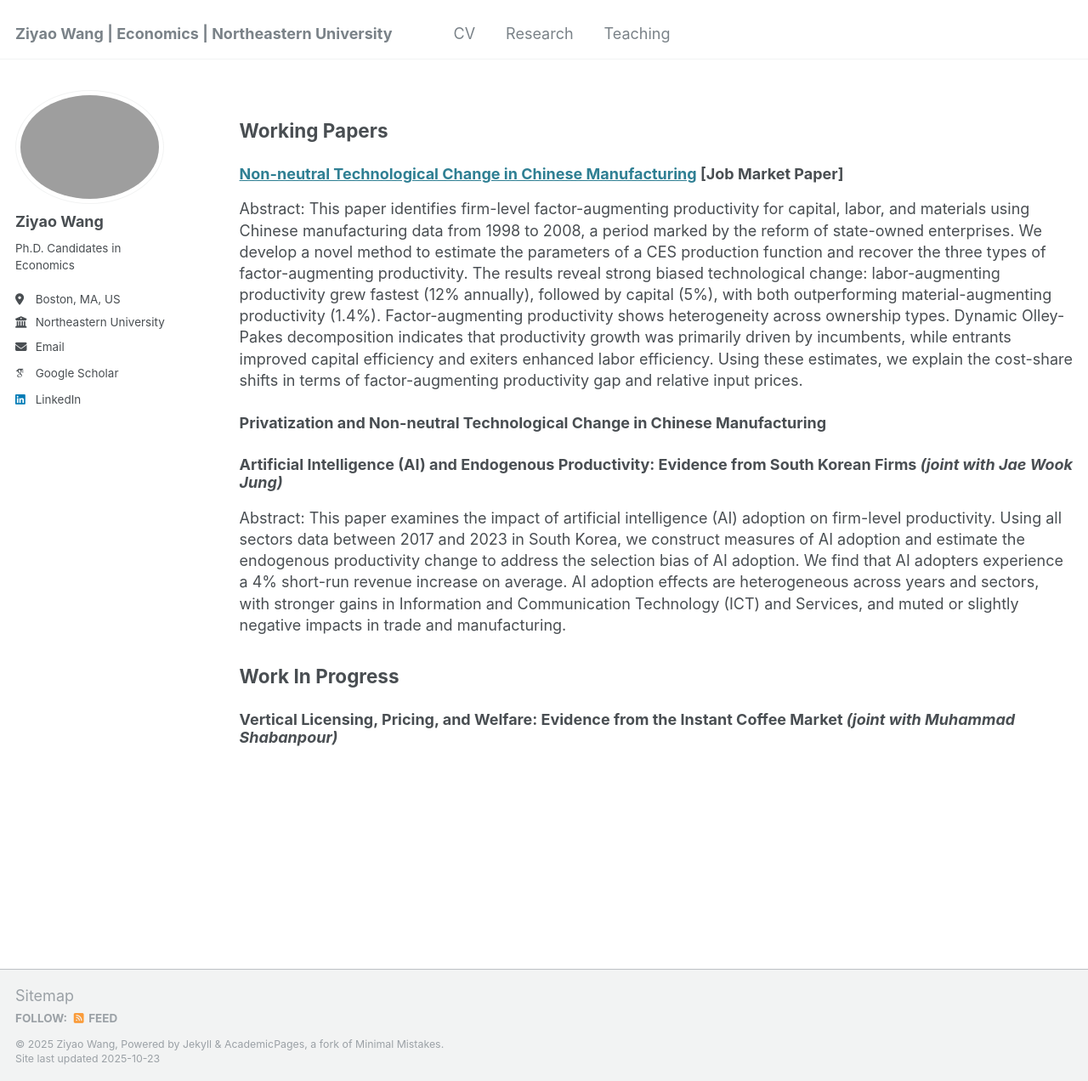
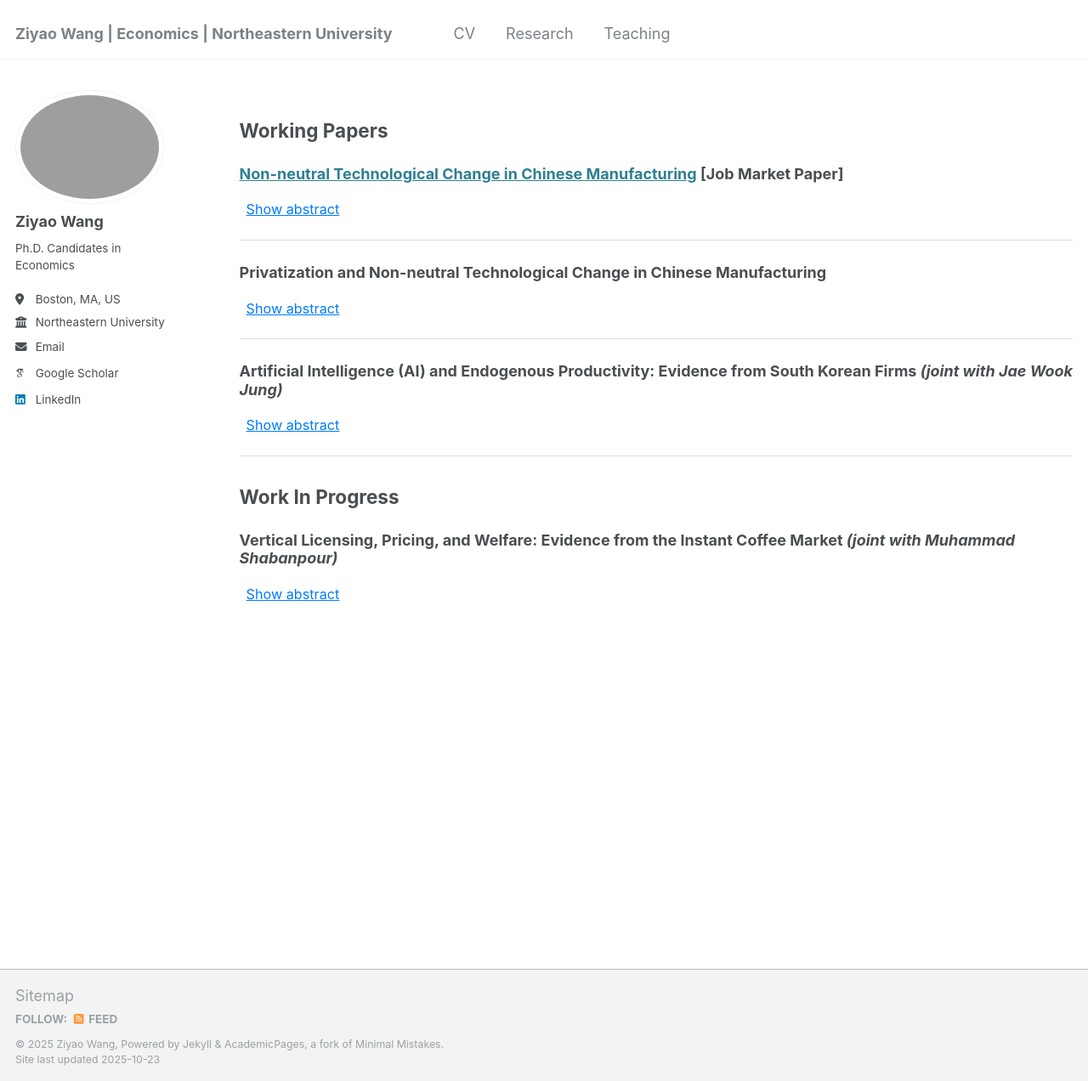
Before and after one commit to ziyaowangecon/ziyaowangecon.github.io, a Jekyll site: the page built from _pages/research.md, in a window 1280 px wide and 1272 px high. Shown: the whole window at 85% size. Built offline with Jekyll 4.4.1, drawn with Linux system fonts in a browser that asks for light colours; some web fonts are replaced.

Commit message:
Update research.md

```diff
--- a/_pages/research.md
+++ b/_pages/research.md
@@ -6,33 +6,23 @@ author_profile: true
 ---
 
 <style>
-  body {
-    line-height: 1.4; /* Adjust line spacing */
-  }
+  body { line-height: 1.4; }
+  p, li { font-size: 1em; }
+  .coauthors, .subcontent { font-size: 0.9em; }
 
-  p, li {
-    font-size: 1em; /* Font size for regular text */
-  }
-
-  .coauthors, .subcontent {
-    font-size: 0.9em; /* Customize specific classes if needed */
-  }
-
+  /* Abstracts are collapsed by default */
   .abstract {
-    display: none; /* Hide the abstract by default */
-    text-align: justify; /* Justify text for better readability */
+    display: none;
+    text-align: justify;
     margin-top: 5px;
   }
 
-  h2, h3 {
-    margin-top: 1.5em; /* Increase space above headings */
-  }
+  h2, h3 { margin-top: 1.5em; }
 
-  /* Indent subcontents and add bullet points for them */
   ul.subcontent {
-    list-style-type: circle; /* Set bullet points to circles for subcontent */
-    margin-left: 10px; /* Indent subcontents */
-    padding-left: 10px; /* Reduce padding for subcontent */
+    list-style-type: circle;
+    margin-left: 10px;
+    padding-left: 10px;
   }
 
   .toggle-link {
@@ -40,9 +30,9 @@ author_profile: true
     text-decoration: underline;
     cursor: pointer;
     font-size: 0.9em;
+    margin-left: 8px;
   }
 
-  /* Divider between each paper */
   .underline {
     display: block;
     margin: 20px 0;
@@ -51,36 +41,48 @@ author_profile: true
 </style>
 
 <script>
-  function toggleAbstract(id) {
-    var abstract = document.getElementById(id);
-    if (abstract.style.display === "none" || abstract.style.display === "") {
-      abstract.style.display = "block";
-    } else {
-      abstract.style.display = "none";
+  function toggleAbstract(id, linkEl) {
+    var abs = document.getElementById(id);
+    var isHidden = abs.style.display === "none" || abs.style.display === "";
+    abs.style.display = isHidden ? "block" : "none";
+    if (linkEl) {
+      linkEl.setAttribute("aria-expanded", isHidden ? "true" : "false");
+      linkEl.textContent = isHidden ? "Hide abstract" : "Show abstract";
     }
+    abs.setAttribute("aria-hidden", isHidden ? "false" : "true");
   }
 </script>
 
 ## Working Papers
 
 ### [Non-neutral Technological Change in Chinese Manufacturing](https://papers.ssrn.com/sol3/papers.cfm?abstract_id=5176447) **[Job Market Paper]**
+<a class="toggle-link" href="#" onclick="toggleAbstract('abs-jmp', this); return false;" aria-controls="abs-jmp" aria-expanded="false">Show abstract</a>
+<div id="abs-jmp" class="abstract" aria-hidden="true">
+  <strong>Abstract.</strong> This paper identifies firm-level factor-augmenting productivity for capital, labor, and materials using Chinese manufacturing data from 1998 to 2008, a period marked by the reform of state-owned enterprises. We develop a novel method to estimate the parameters of a CES production function and recover the three types of factor-augmenting productivity. The results reveal strong biased technological change: labor-augmenting productivity grew fastest (12% annually), followed by capital (5%), with both outperforming material-augmenting productivity (1.4%). Factor-augmenting productivity shows heterogeneity across ownership types. Dynamic Olley–Pakes decomposition indicates that productivity growth was primarily driven by incumbents, while entrants improved capital efficiency and exiters enhanced labor efficiency. Using these estimates, we explain the cost-share shifts in terms of factor-augmenting productivity gaps and relative input prices.
+</div>
 
-Abstract: This paper identifies firm-level factor-augmenting productivity for capital, labor, and materials using Chinese manufacturing data from 1998 to 2008, a period marked by the reform of state-owned enterprises. We develop a novel method to estimate the parameters of a CES production function and recover the three types of factor-augmenting productivity. The results reveal strong biased technological change:  labor-augmenting productivity grew fastest (12% annually), followed by capital (5%), with both outperforming material-augmenting productivity (1.4%). Factor-augmenting productivity shows heterogeneity across ownership types. Dynamic Olley-Pakes decomposition indicates that productivity growth was primarily driven by incumbents, while entrants improved capital efficiency and exiters enhanced labor efficiency. Using these estimates, we explain the cost-share shifts in terms of factor-augmenting productivity gap and relative input prices.
+<span class="underline"></span>
 
 ### Privatization and Non-neutral Technological Change in Chinese Manufacturing
+<a class="toggle-link" href="#" onclick="toggleAbstract('abs-priv', this); return false;" aria-controls="abs-priv" aria-expanded="false">Show abstract</a>
+<div id="abs-priv" class="abstract" aria-hidden="true">
+  <em>Abstract coming soon.</em>
+</div>
 
-### Artificial Intelligence (AI) and Endogenous Productivity: Evidence from South Korean Firms *(joint with Jae Wook Jung)*
+<span class="underline"></span>
 
-Abstract: This paper examines the impact of artificial intelligence (AI) adoption on firm-level productivity. Using all sectors data between 2017 and 2023 in South Korea, we construct measures of AI adoption and estimate the endogenous productivity change to address the selection bias of AI adoption. We find that AI adopters experience a 4% short-run revenue increase on average. AI adoption effects are heterogeneous across years and sectors, with stronger gains in Information and Communication Technology (ICT) and Services, and muted or slightly negative impacts in trade and manufacturing.
+### Artificial Intelligence (AI) and Endogenous Productivity: Evidence from South Korean Firms <em>(joint with Jae Wook Jung)</em>
+<a class="toggle-link" href="#" onclick="toggleAbstract('abs-ai', this); return false;" aria-controls="abs-ai" aria-expanded="false">Show abstract</a>
+<div id="abs-ai" class="abstract" aria-hidden="true">
+  <strong>Abstract.</strong> This paper examines the impact of artificial intelligence (AI) adoption on firm-level productivity. Using all sectors data between 2017 and 2023 in South Korea, we construct measures of AI adoption and estimate endogenous productivity change to address selection into adoption. We find that AI adopters experience a 4% short-run revenue increase on average. Effects are heterogeneous across years and sectors, with stronger gains in ICT and services, and muted or slightly negative impacts in trade and manufacturing.
+</div>
 
-<!-- ### On Estimating Firm-level Productivity: A Method based on Dynamic Panel-->
-
-<!-- ### Mergers, Acquisitions, and Productivity Evolution: Evidence from the U.S. Manufacturing-->
+<span class="underline"></span>
 
 ## Work In Progress
 
-### Vertical Licensing, Pricing, and Welfare: Evidence from the Instant Coffee Market *(joint with Muhammad Shabanpour)*
-
-<!--
-## [Research Statement](https://www.dropbox.com/scl/fi/mdgk6i5x1evigsmbk6i5j/Research_Statement.pdf?rlkey=9r8kbsbc92u4ieqq1tl0jsj9e&st=2j32at85&dl=0)
--->
+### Vertical Licensing, Pricing, and Welfare: Evidence from the Instant Coffee Market <em>(joint with Muhammad Shabanpour)</em>
+<a class="toggle-link" href="#" onclick="toggleAbstract('abs-lic', this); return false;" aria-controls="abs-lic" aria-expanded="false">Show abstract</a>
+<div id="abs-lic" class="abstract" aria-hidden="true">
+  <em>Abstract coming soon.</em>
+</div>
```
